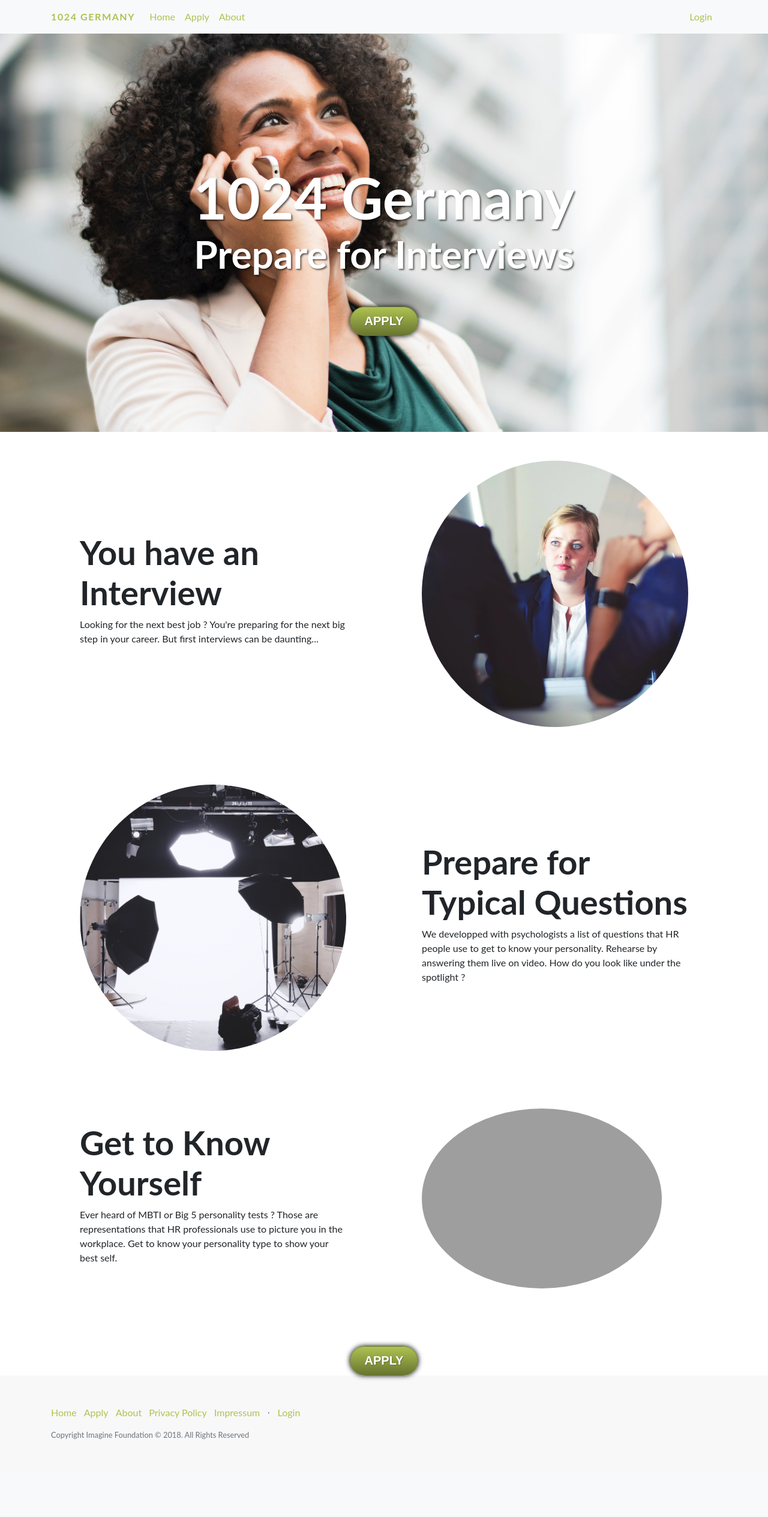
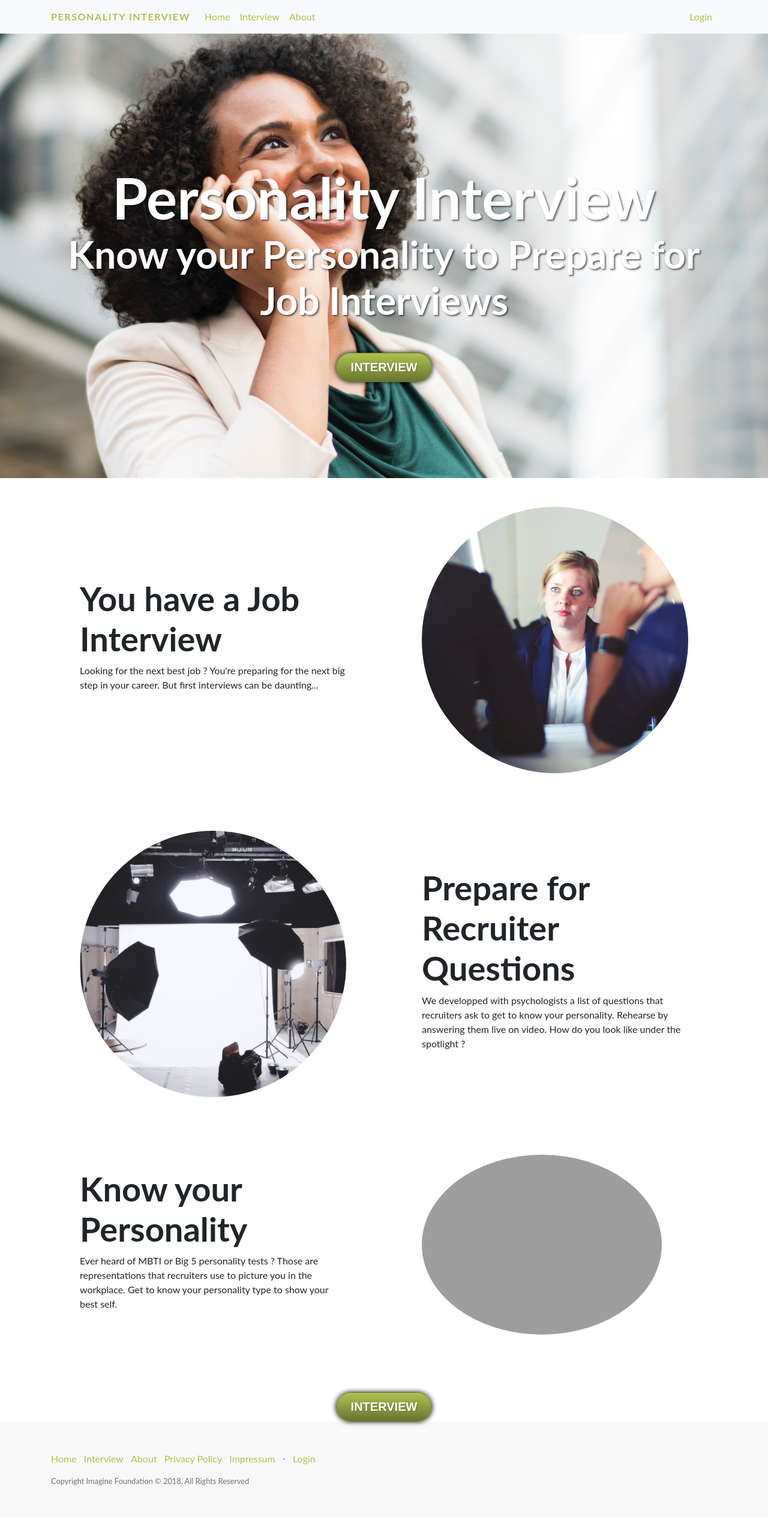
Before and after one commit to louisguitton/friendly-broccoli, a Flask app: template app/templates/home.html in a window 1280 px wide. Shown: the whole page at 60% size. Before the commit the page ends 2399 px from the top, so only its background shows below. Run offline with Flask 2, Linux system fonts and the light colour scheme; the template is opened without the code that fills it, so the values that code supplies are empty; parts of the project's set-up code (start-up, migrations or seed data) failed here and were passed over; some libraries are stand-ins or nearby versions; grey boxes are pictures that could not be loaded.

Commit message:
optimised landing page wording for SEO and renamed domain

```diff
--- a/app/__init__.py
+++ b/app/__init__.py
@@ -79,7 +79,7 @@ def create_app(config_class=Config):
         app.logger.addHandler(file_handler)
 
         app.logger.setLevel(logging.INFO)
-        app.logger.info('1024Germany startup')
+        app.logger.info('PersonalityInterview startup')
 
     return app
 
--- a/app/main/routes.py
+++ b/app/main/routes.py
@@ -23,7 +23,7 @@ def about():
     return render_template('about.html')
 
 
-@bp.route('/apply', methods=['GET', 'POST'])
+@bp.route('/interview', methods=['GET', 'POST'])
 @login_required
 def apply():
     form = ApplyForm(obj=current_user)
--- a/app/static/package.json
+++ b/app/static/package.json
@@ -1,5 +1,5 @@
 {
-  "name": "1024-germany",
+  "name": "personality-interview",
   "version": "1.0.0",
   "description": "",
   "main": "index.js",
--- a/app/templates/about.html
+++ b/app/templates/about.html
@@ -172,7 +172,7 @@
 
     <section id="cta">
         <h1>Prepare for Interviews</h1>
-        <a href="{{url_for('main.apply')}}" class="btn btn-primary mt-5">Apply</a>
+        <a href="{{url_for('main.apply')}}" class="btn btn-primary mt-5">Interview</a>
     </section>
 </div>
 {% endblock %}
--- a/app/templates/admin/main.html
+++ b/app/templates/admin/main.html
@@ -2,7 +2,7 @@
 {% extends 'admin/base.html' %}
 
 {% block title %}
-Admin | 1024 Germany
+Admin | Personality Interview
 {% endblock title %}
 
 {% block head_meta %}
@@ -49,7 +49,7 @@ Admin | 1024 Germany
                         <span class="icon-bar"></span>
                     </button>
                     {% block brand %}
-                    <a class="navbar-brand topnav" href="{{ url_for('admin.index') }}">Admin | 1024 Germany</a>
+                    <a class="navbar-brand topnav" href="{{ url_for('admin.index') }}">Admin | Personality Interview</a>
                     {% endblock brand %}
                 </div>
                 <div class="collapse navbar-collapse" id="bs-example-navbar-collapse-1">
@@ -86,7 +86,7 @@ Admin | 1024 Germany
             <div class="col-lg-12">
                 <ul class="list-inline">
                     <li><a href="{{ url_for('main.index') }}">Home</a></li>
-                    <li><a href="{{ url_for('main.apply') }}">Apply</a></li>
+                    <li><a href="{{ url_for('main.apply') }}">Interview</a></li>
                     <li><a href="{{ url_for('main.about') }}">About</a></li>
                     <li><a href="{{ url_for('main.privacy_policy') }}">Privacy Policy</a></li>
                     <li><a href="{{ url_for('main.impressum') }}">Impressum</a></li>
--- a/app/templates/apply.html
+++ b/app/templates/apply.html
@@ -1,7 +1,7 @@
 {% extends 'layouts/main.html' %}
 {% import 'bootstrap/wtf.html' as wtf %}
 
-{% block title %}Apply{% endblock %}
+{% block title %}Personality Interview{% endblock %}
 
 {% block app_content %}
 <div class="container">
@@ -10,7 +10,7 @@
 		<div class="row">
 			<div class="col-sm-4">
 				<h1>
-					Apply
+					Personality Interview
 				</h1>
 				<p class="text-muted step">(step 1 of 4)</p>
 			</div><!-- /.col -->
--- a/app/templates/home.html
+++ b/app/templates/home.html
@@ -5,9 +5,9 @@
 <header class="masthead text-center text-white">
         <div class="masthead-content">
           <div class="container">
-            <h1 class="masthead-heading mb-0">1024 Germany</h1>
-            <h2 class="masthead-subheading mb-0">Prepare for Interviews</h2>
-            <a href="{{url_for('main.apply')}}" class="btn btn-primary mt-5">Apply</a>
+            <h1 class="masthead-heading mb-0">Personality Interview</h1>
+            <h2 class="masthead-subheading mb-0">Know your Personality to Prepare for Job Interviews</h2>
+            <a href="{{url_for('main.apply')}}" class="btn btn-primary mt-5">Interview</a>
           </div>
         </div>
       </header>
@@ -22,7 +22,7 @@
             </div>
             <div class="col-lg-6 order-lg-1">
               <div class="p-5">
-                <h2 class="display-4">You have an Interview</h2>
+                <h3 class="display-4">You have a Job Interview</h3>
                 <p>
                     Looking for the next best job ? You're preparing for the next big step in your career. But first interviews can be daunting...
                 </p>
@@ -42,9 +42,9 @@
             </div>
             <div class="col-lg-6">
               <div class="p-5">
-                <h2 class="display-4">Prepare for Typical Questions</h2>
+                <h3 class="display-4">Prepare for Recruiter Questions</h3>
                 <p>
-                    We developped with psychologists a list of questions that HR people use to get to know your personality.
+                    We developped with psychologists a list of questions that recruiters ask to get to know your personality.
                     Rehearse by answering them live on video.
                     How do you look like under the spotlight ?
                 </p>
@@ -64,10 +64,10 @@
             </div>
             <div class="col-lg-6 order-lg-1">
               <div class="p-5">
-                <h2 class="display-4">Get to Know Yourself</h2>
+                <h3 class="display-4">Know your Personality</h3>
                 <p>
                     Ever heard of MBTI or Big 5 personality tests ?
-                    Those are representations that HR professionals use to picture you in the workplace.
+                    Those are representations that recruiters use to picture you in the workplace.
                     Get to know your personality type to show your best self.
                 </p>
                 </div>
@@ -79,7 +79,7 @@
       <section>
           <div class="container text-center masthead-content">
                 <div class="control-group">
-                    <a href="{{url_for('main.apply')}}" class="btn btn-primary mt-5">Apply</a>
+                    <a href="{{url_for('main.apply')}}" class="btn btn-primary mt-5">Interview</a>
                 </div>
             </div>
       </section>
--- a/app/templates/layouts/main.html
+++ b/app/templates/layouts/main.html
@@ -6,13 +6,13 @@ lang="en"
 {% endblock html_attribs %}
 
 {% block title %}
-{% if title %}{{ title }} | 1024 Germany{% else %}Welcome to 1024 Germany{% endif %}
+{% if title %}{{ title }} | Personality Interview{% else %}Welcome to Personality Interview{% endif %}
 {% endblock title %}
 
 {% block metas %}
 <meta charset="UTF-8">
-<meta name="description" content="Interview Training">
-<meta name="keywords" content="HR,Interview,Video,Personality,Research">
+<meta name="description" content="Prepare for Job Interviews by getting to Know your Personality">
+<meta name="keywords" content="Personality,Interview,Hiring,Job,Prepare,Recruiter">
 <meta name="author" content="Louis Guitton">
 <meta name="viewport" content="width=device-width, initial-scale=1, shrink-to-fit=no">
 {% endblock metas %}
@@ -58,7 +58,7 @@ lang="en"
 {% block navbar %}
 <nav class="navbar navbar-expand-lg bg-light">
     <div class="container">
-        <a class="navbar-brand" href="{{ url_for('main.index') }}">1024 Germany</a>
+        <a class="navbar-brand" href="{{ url_for('main.index') }}">Personality Interview</a>
         <button class="navbar-toggler" type="button" data-toggle="collapse" data-target="#navbarResponsive" aria-controls="navbarResponsive" aria-expanded="false" aria-label="Toggle navigation">
             <span class="navbar-toggler-icon"></span>
         </button>
@@ -69,7 +69,7 @@ lang="en"
                     <a class="nav-link" href="{{ url_for('main.index') }}">Home</a>
                 </li>
                 <li class="nav-item">
-                    <a class="nav-link" href="{{ url_for('main.apply') }}">Apply</a>
+                    <a class="nav-link" href="{{ url_for('main.apply') }}">Interview</a>
                 </li>
                 <li class="nav-item">
                     <a class="nav-link" href="{{ url_for('main.about') }}">About</a>
@@ -110,7 +110,7 @@ lang="en"
     <div class="container">
         <ul class="bd-footer-links list-inline">
             <li class="list-inline-item"><a href="{{ url_for('main.index') }}">Home</a></li>
-            <li class="list-inline-item"><a href="{{ url_for('main.apply') }}">Apply</a></li>
+            <li class="list-inline-item"><a href="{{ url_for('main.apply') }}">Interview</a></li>
             <li class="list-inline-item"><a href="{{ url_for('main.about') }}">About</a></li>
             <li class="list-inline-item"><a href="{{ url_for('main.privacy_policy') }}">Privacy Policy</a></li>
             <li class="list-inline-item"><a href="{{ url_for('main.impressum') }}">Impressum</a></li>
--- a/app/templates/video.html
+++ b/app/templates/video.html
@@ -1,5 +1,5 @@
 {% extends 'layouts/main.html' %}
-{% block title %}Apply{% endblock %}
+{% block title %}Personality Interview{% endblock %}
 
 {% block head %}
 {{super()}}
@@ -20,7 +20,7 @@
     <div class="row">
         <div class="col-sm-4">
             <h1>
-                Apply
+                Personality Interview
             </h1>
             <p class="text-muted step">(step 2 of 4)</p>
         </div><!-- /.col -->
```
Also changed, not shown: README.md, app/static/package-lock.json.
